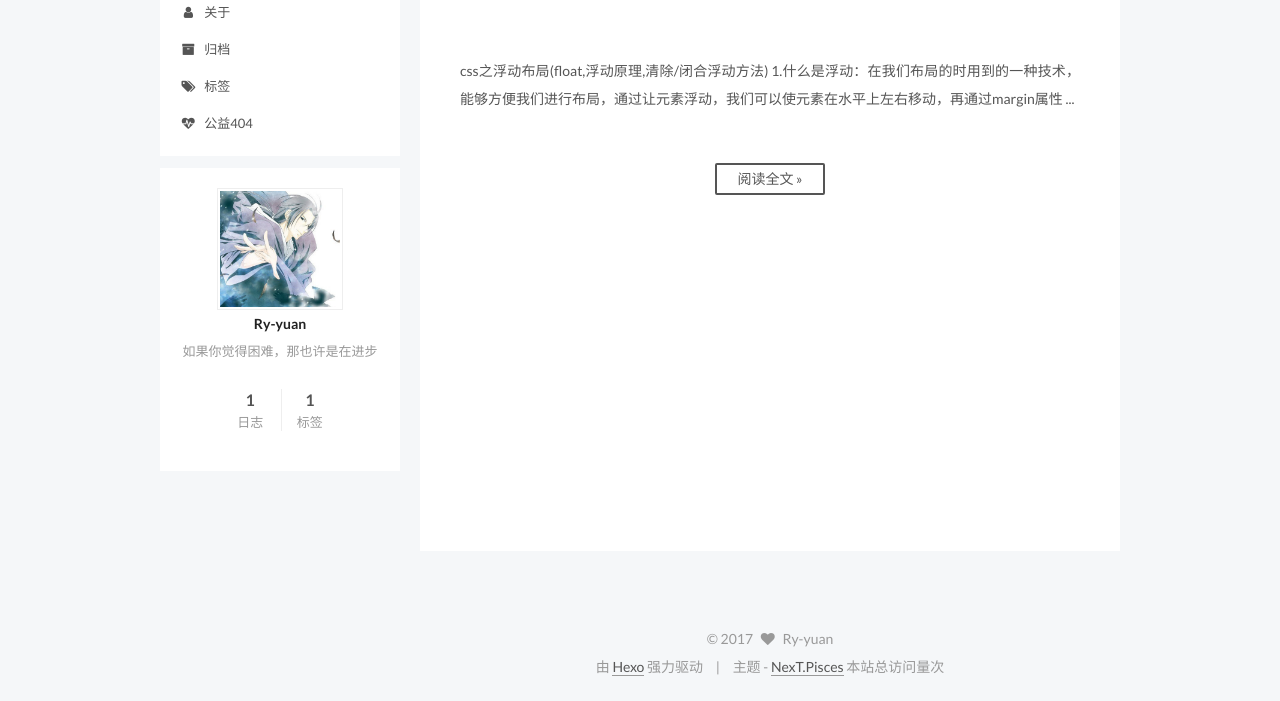
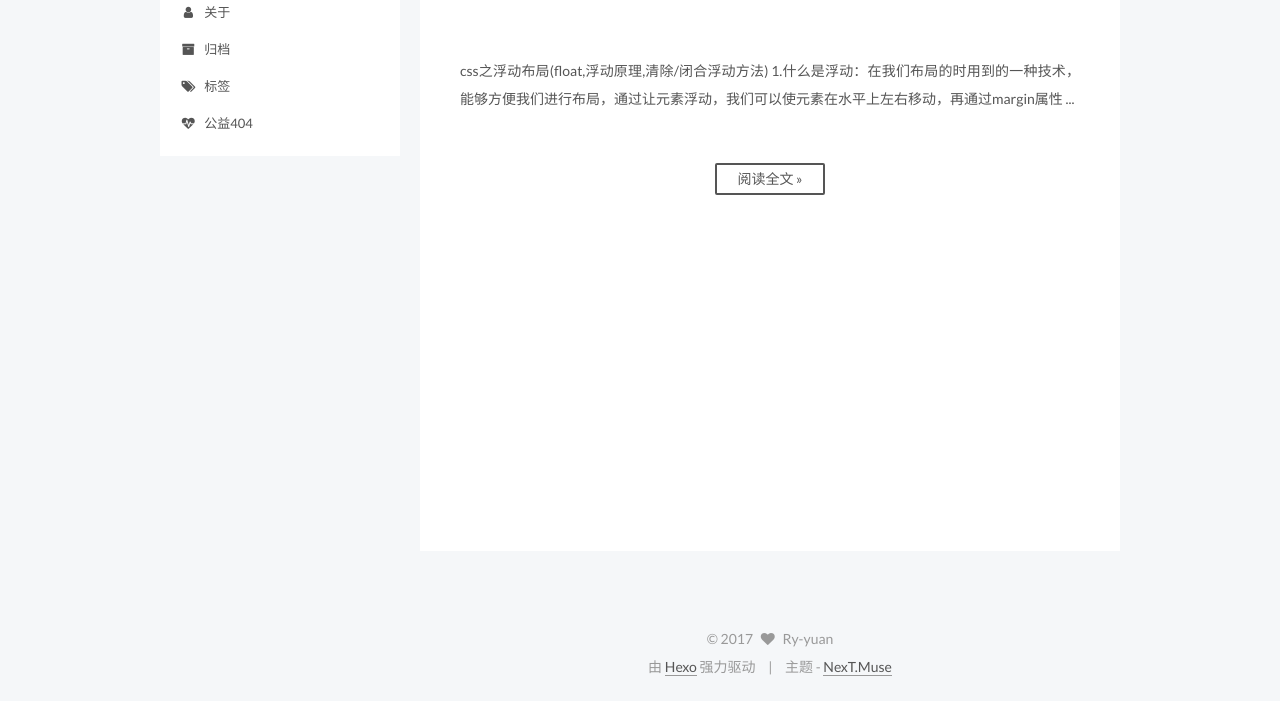
Before and after one commit to Ry-yuan/Ry-yuan.github.io, a plain HTML site: page index.html in a window 1280 px wide. Shown: the part 152-853 px from the top of the page. Drawn offline with Linux system fonts and the light colour scheme; some packages are replaced by stand-ins of ours; a script that the page names is missing.

Commit message:
Site updated: 2017-05-10 22:43:18

```diff
--- a/2017/05/10/css之浮动布局/index.html
+++ b/2017/05/10/css之浮动布局/index.html
@@ -5,7 +5,7 @@
 
 
 
-<html class="theme-next pisces use-motion" lang="zh-Hans">
+<html class="theme-next muse use-motion" lang="zh-Hans">
 <head>
   <meta charset="UTF-8"/>
 <meta http-equiv="X-UA-Compatible" content="IE=edge" />
@@ -115,7 +115,7 @@
   var NexT = window.NexT || {};
   var CONFIG = {
     root: '/',
-    scheme: 'Pisces',
+    scheme: 'Muse',
     sidebar: {"position":"left","display":"post","offset":12,"offset_float":0,"b2t":false,"scrollpercent":false},
     fancybox: true,
     motion: true,
@@ -553,7 +553,7 @@
 <div class="theme-info">
   主题 -
   <a class="theme-link" href="https://github.com/iissnan/hexo-theme-next">
-    NexT.Pisces
+    NexT.Muse
   </a>
 </div>
 
@@ -634,13 +634,6 @@
 
 
 
-  <script type="text/javascript" src="/js/src/affix.js?v=5.1.1"></script>
-
-  <script type="text/javascript" src="/js/src/schemes/pisces.js?v=5.1.1"></script>
-
-
-
-
   <script type="text/javascript" src="/js/src/scrollspy.js?v=5.1.1"></script>
 <script type="text/javascript" src="/js/src/post-details.js?v=5.1.1"></script>
 
--- a/index.html
+++ b/index.html
@@ -5,7 +5,7 @@
 
 
 
-<html class="theme-next pisces use-motion" lang="zh-Hans">
+<html class="theme-next muse use-motion" lang="zh-Hans">
 <head>
   <meta charset="UTF-8"/>
 <meta http-equiv="X-UA-Compatible" content="IE=edge" />
@@ -106,7 +106,7 @@
   var NexT = window.NexT || {};
   var CONFIG = {
     root: '/',
-    scheme: 'Pisces',
+    scheme: 'Muse',
     sidebar: {"position":"left","display":"post","offset":12,"offset_float":0,"b2t":false,"scrollpercent":false},
     fancybox: true,
     motion: true,
@@ -499,14 +499,12 @@
 <div class="theme-info">
   主题 -
   <a class="theme-link" href="https://github.com/iissnan/hexo-theme-next">
-    NexT.Pisces
+    NexT.Muse
   </a>
 </div>
 
 
-<span id="busuanzi_container_site_pv">
-    本站总访问量<span id="busuanzi_value_site_pv"></span>次
-</span>
+
 
 
       </div>
@@ -582,13 +580,6 @@
 
 
 
-  <script type="text/javascript" src="/js/src/affix.js?v=5.1.1"></script>
-
-  <script type="text/javascript" src="/js/src/schemes/pisces.js?v=5.1.1"></script>
-
-
-
-
 
 
 
```
Also changed, not shown: about/index.html (+3 -10 lines), archives/2017/05/index.html (+3 -10 lines), archives/2017/index.html (+3 -10 lines), archives/index.html (+3 -10 lines), categories/index.html (+3 -10 lines), tags/css/index.html (+3 -10 lines), tags/index.html (+3 -10 lines).
